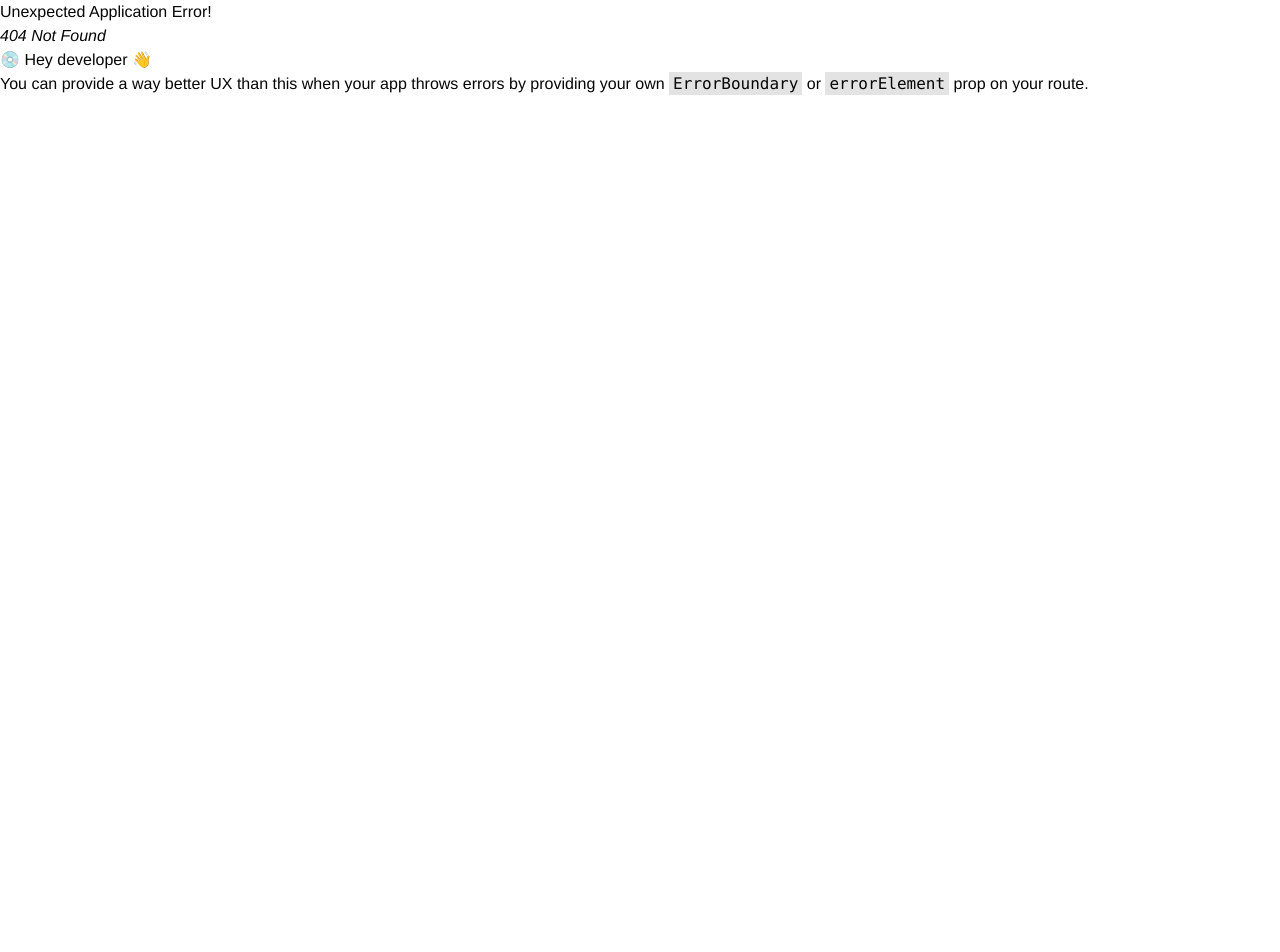
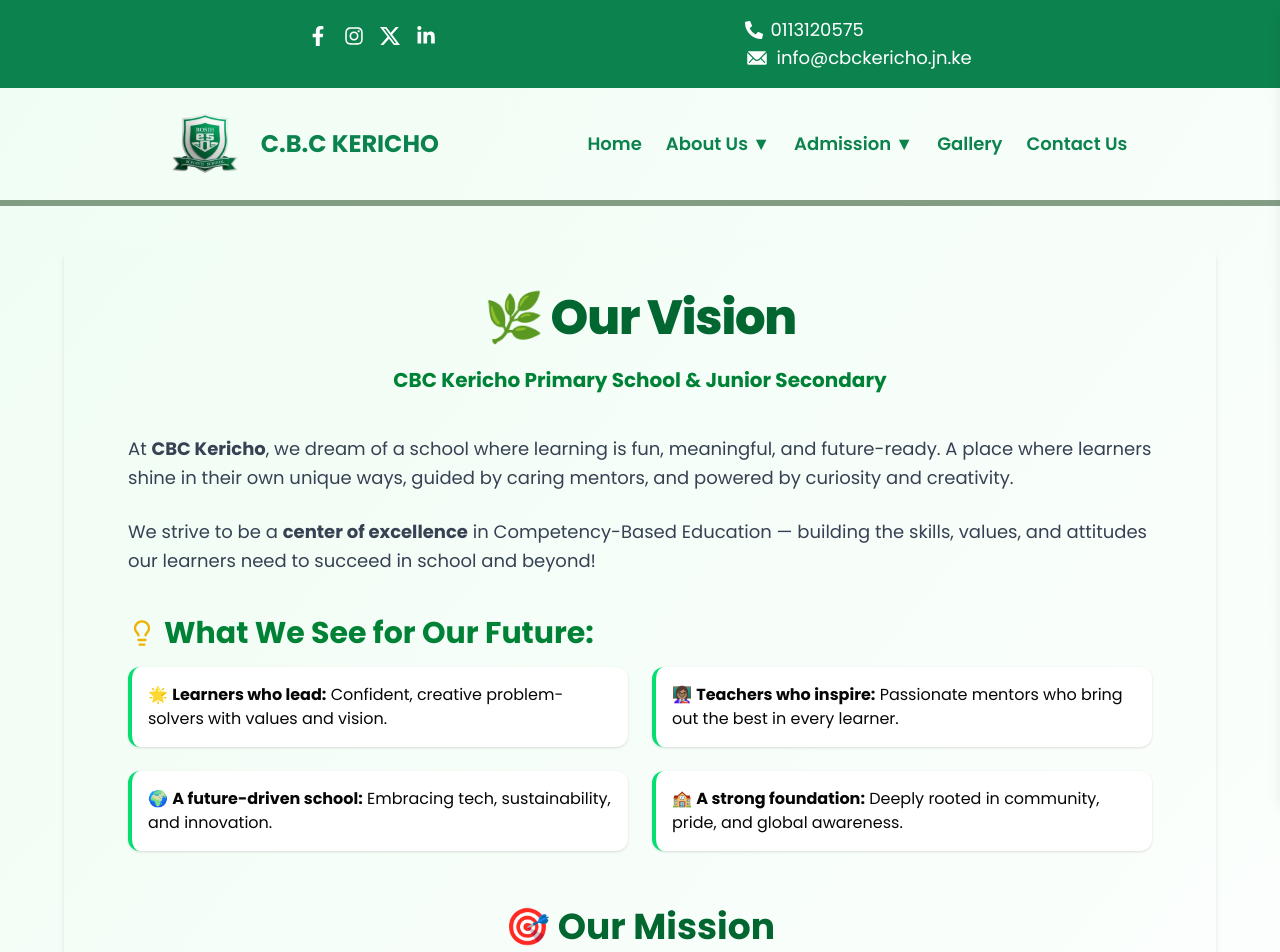
Before and after one commit to cassandra18/Work, a React (Vite) app in the folder frontend/: page /about/vision in a window 1280 px wide. Before the commit this address had no page. Shown: the top 952 px of the page. Before the commit the page ends 800 px from the top, so only its background shows below. Built offline with nearby package versions, Linux system fonts and the light colour scheme.

Commit message:
done changinf the bg color for all pages

```diff
--- a/frontend/package.json
+++ b/frontend/package.json
@@ -12,6 +12,7 @@
   "dependencies": {
     "@tailwindcss/vite": "^4.0.14",
     "framer-motion": "^12.6.2",
+    "lucide-react": "^0.488.0",
     "react": "^19.0.0",
     "react-countup": "^6.5.3",
     "react-dom": "^19.0.0",
--- a/frontend/src/App.tsx
+++ b/frontend/src/App.tsx
@@ -6,12 +6,12 @@ import { Outlet } from 'react-router-dom'
 function App() {
 
   return (
-    <>
+    <div className="bg-gradient-to-br from-green-50 to-white min-h-screen">
       <Navbar />
       <Outlet />
       <Footer />
       <BackToTop/>
-    </>
+    </div>
   )
 }
 
--- a/frontend/src/components/introduction.tsx
+++ b/frontend/src/components/introduction.tsx
@@ -5,7 +5,8 @@ import { Link } from 'react-router-dom';
 
 const Introduction: React.FC = () => {
   return (
-    <div className='md:mt-16 max-w-7xl mx-auto flex justify-between  poppins-light px-4 py-5 md:py-1 md:px-6 bg-gray-50'>
+    <div className='bg-gradient-to-br from-green-50 to-white '>
+    <div className='md:pt-10 max-w-7xl mx-auto flex justify-between  poppins-light px-4 py-5 md:py-1 md:px-6'>
       <div className='flex flex-col-reverse md:flex-row gap-10 xl:gap-24 items-center'>
 
         {/* Motto card */}
@@ -80,6 +81,7 @@ const Introduction: React.FC = () => {
         </motion.div>
       </div>
     </div>
+    </div>
   );
 };
 
--- a/frontend/src/components/ourHistory.tsx
+++ b/frontend/src/components/ourHistory.tsx
@@ -78,13 +78,13 @@ const OurHistory: React.FC = () => {
   const [selectedImage, setSelectedImage] = React.useState<string | null>(null);
 
   return (
-    <div className="bg-gradient-to-br from-white to-green-50  poppins-regular">
+    <div className="  poppins-regular">
       <h2 className="text-2xl md:text-4xl font-bold text-center my-7 md:my-12 text-green-800 ">
         🧭 Our School Journey
       </h2>
 
       {/*Animated timeline  */}
-      <div className="max-w-7xl mx-auto relative border-l-4 border-green-500 pl-6 bg-gradient-to-b from-white to-green-50 rounded-lg shadow-lg p-6">
+      <div className="max-w-7xl mx-auto relative border-l-4 border-green-500 pl-6 rounded-lg shadow-lg p-6">
         {milestones.map((milestone, index) => (
           <motion.div
             key={index}
@@ -139,7 +139,7 @@ const OurHistory: React.FC = () => {
       </div>
 
       {/* Fun facts section */}
-      <div className="bg-gradient-to-br from-green-100 to-white mt-20 py-8 md:py-16 px-4 md:px-6 poppins-regular">
+      <div className="bg-gradient-to-b from-green-100 to-white-50 mt-20 py-8 md:py-16 px-4 md:px-6 poppins-regular">
         <h3 className="text-2xl md:text-4xl font-bold text-center text-green-900 mb-12 drop-shadow-md">
           🌟 Fun Facts About Our School
         </h3>
@@ -177,7 +177,8 @@ const OurHistory: React.FC = () => {
       </div>
 
       {/* Testimonials / Quote Carousel */}
-      <div className="bg-white py-8 md:py-16 px-4 md:px-6 poppins-regular">
+      <div className=" py-8 md:py-16 px-4 md:px-6 poppins-regular bg-gradient-to-b to-[#9dffd37b] from-white"
+      >
         <h3 className="text-2xl md:text-4xl font-bold text-center text-green-800 mb-12 drop-shadow-sm">
           🎤 Voices of Our School
         </h3>
@@ -213,27 +214,6 @@ const OurHistory: React.FC = () => {
         </Swiper>
       </div>
 
-      {/* School tuor video */}
-      <div className="p-7 md:py-16 poppins-regular"
-      style={{
-        background: "linear-gradient(to bottom, white 0%, #9dffd3 40%, #016624 100%)",
-      }}>
-        <h3 className="text-2xl md:text-4xl font-bold text-center text-green-900 mb-8 drop-shadow-md">
-          🎥 Tour Our School
-        </h3>
-
-        <div className="mx-auto max-w-[600px] rounded-xl overflow-hidden shadow-xl hover:shadow-2xl transition-shadow duration-300">
-          <video
-            className="w-full h-auto rounded-lg"
-            controls
-            autoPlay={false}
-            poster="/images/video-thumbnail.png"
-          >
-            <source src="/videos/cbc-kericho.mp4" type="video/mp4" />
-            Your browser does not support the video tag.
-          </video>
-        </div>
-      </div>
     </div>
   );
 };
--- a/frontend/src/components/ourProfile.tsx
+++ b/frontend/src/components/ourProfile.tsx
@@ -83,10 +83,11 @@ const OurProfile: React.FC = () => {
             <span className="font-semibold text-[#0C834E]">
               Competency-Based Learning:
             </span>
-            Our CBC system emphasizes practical application over rote memorization.
-            Students learn through hands-on activities, projects, and critical
-            thinking. We prepare them to not only excel academically but also
-            solve real-world problems, encouraging creativity and innovation.
+            Our CBC system emphasizes practical application over rote
+            memorization. Students learn through hands-on activities, projects,
+            and critical thinking. We prepare them to not only excel
+            academically but also solve real-world problems, encouraging
+            creativity and innovation.
           </motion.p>
 
           <motion.p
@@ -100,9 +101,9 @@ const OurProfile: React.FC = () => {
               A Vibrant Community:
             </span>
             We believe in the power of community. Our students, teachers, and
-            parents are all part of a larger family that works together to foster
-            a culture of collaboration, support, and mutual respect. We celebrate
-            individual strengths and ensure everyone’s voice is heard.
+            parents are all part of a larger family that works together to
+            foster a culture of collaboration, support, and mutual respect. We
+            celebrate individual strengths and ensure everyone’s voice is heard.
           </motion.p>
 
           <motion.p
@@ -117,9 +118,9 @@ const OurProfile: React.FC = () => {
             </span>
             Creativity is at the heart of education at CBC Kericho. Students are
             encouraged to explore their artistic talents through music, drama,
-            arts, and sports. These experiences help nurture their self-expression
-            and foster emotional intelligence, which is as important as academic
-            learning.
+            arts, and sports. These experiences help nurture their
+            self-expression and foster emotional intelligence, which is as
+            important as academic learning.
           </motion.p>
         </div>
       </section>
@@ -144,16 +145,17 @@ const OurProfile: React.FC = () => {
             <br />
             <br />
             Our mission is to empower learners with the knowledge, skills, and
-            values they need to thrive in the 21st century. We foster creativity,
-            critical thinking, collaboration, and strong moral values in a
-            supportive and inclusive environment.
+            values they need to thrive in the 21st century. We foster
+            creativity, critical thinking, collaboration, and strong moral
+            values in a supportive and inclusive environment.
             <br />
             <br />
-            With a team of dedicated, professionally trained teachers and a focus
-            on individualized attention, we ensure that no child is left behind.
-            Our modern facilities, digital learning tools, and active co-curricular
-            programs help develop well-rounded learners who are not only academically
-            strong but also socially and emotionally intelligent.
+            With a team of dedicated, professionally trained teachers and a
+            focus on individualized attention, we ensure that no child is left
+            behind. Our modern facilities, digital learning tools, and active
+            co-curricular programs help develop well-rounded learners who are
+            not only academically strong but also socially and emotionally
+            intelligent.
             <br />
             <br />
             I warmly invite parents and guardians to become part of this amazing
@@ -168,12 +170,8 @@ const OurProfile: React.FC = () => {
       </div>
 
       <section
-  className="mt-20 py-20 px-4"
-  style={{
-    background: "linear-gradient(to bottom, white 0%, #9dffd3 40%, #016624 100%)",
-  }}
->
-
+        className="mt-10 py-20 px-4"
+      >
         <div className="max-w-5xl mx-auto">
           {/* Inspirational Quote */}
           <motion.blockquote
@@ -187,6 +185,25 @@ const OurProfile: React.FC = () => {
           </motion.blockquote>
         </div>
       </section>
+
+      {/* School tuor video */}
+      <div className="p-7 md:py-16 poppins-regular bg-gradient-to-b to-[#9dffd37b] from-white">
+        <h3 className="text-2xl md:text-4xl font-bold text-center text-green-900 mb-8 drop-shadow-md">
+          🎥 Tour Our School
+        </h3>
+
+        <div className="mx-auto max-w-[600px] rounded-xl overflow-hidden shadow-xl hover:shadow-2xl transition-shadow duration-300">
+          <video
+            className="w-full h-auto rounded-lg"
+            controls
+            autoPlay={false}
+            poster="/images/video-thumbnail.png"
+          >
+            <source src="/videos/cbc-kericho.mp4" type="video/mp4" />
+            Your browser does not support the video tag.
+          </video>
+        </div>
+      </div>
     </div>
   );
 };
--- /dev/null
+++ b/frontend/src/components/ourVision.tsx
@@ -0,0 +1,178 @@
+import React, {useRef} from 'react';
+import Tilt from 'react-parallax-tilt';
+import { motion, useInView } from 'framer-motion';
+import { Lightbulb, Users, Globe, Star, HeartHandshake, ShieldCheck, BookOpenCheck } from 'lucide-react';
+
+const fadeIn = (delay = 0) => ({
+    initial: { opacity: 0, y: 20 },
+    animate: { opacity: 1, y: 0 },
+    transition: { delay, duration: 0.6, ease: 'easeOut' }
+});
+
+
+const OurVision: React.FC = () => {
+    const ref = useRef(null);
+    const isInView = useInView(ref, { once: true, margin: "-100px" });
+    const futureRef = useRef(null);
+    const isFutureInView = useInView(futureRef, { once: true, margin: "-100px" });
+
+    const values = [
+        {
+            icon: <BookOpenCheck className="mx-auto mb-2 text-green-600" size={32} />,
+            title: 'Lifelong Learning',
+            desc: 'We spark a passion for learning that lasts a lifetime.'
+        },
+        {
+            icon: <HeartHandshake className="mx-auto mb-2 text-green-600" size={32} />,
+            title: 'Respect & Compassion',
+            desc: 'We treat others with kindness, empathy, and dignity.'
+        },
+        {
+            icon: <ShieldCheck className="mx-auto mb-2 text-green-600" size={32} />,
+            title: 'Integrity',
+            desc: 'We act with honesty, responsibility, and strong moral principles.'
+        },
+        {
+            icon: <Users className="mx-auto mb-2 text-green-600" size={32} />,
+            title: 'Teamwork',
+            desc: 'We believe in unity, collaboration, and shared success.'
+        },
+        {
+            icon: <Globe className="mx-auto mb-2 text-green-600" size={32} />,
+            title: 'Global Awareness',
+            desc: 'We prepare our learners for a connected and changing world.'
+        },
+        {
+            icon: <Star className="mx-auto mb-2 text-green-600" size={32} />,
+            title: 'Excellence',
+            desc: 'We aim high and encourage every learner to do their best.'
+        }
+    ];
+
+    return (
+        <div className='bg-gradient-to-br from-green-50 to-white pt-10'>
+        <div className="relative bg-gradient-to-br from-green-50 to-white py-12 px-6 md:px-16 rounded-xl shadow-md max-w-6xl mx-auto font-sans poppins-regular ">
+
+            {/* Vision */}
+            <motion.h1
+                className="text-3xl md:text-5xl font-extrabold mb-6 text-center text-green-800 tracking-tight"
+                {...fadeIn()}
+            >
+                🌿 Our Vision
+            </motion.h1>
+
+            <motion.p className="md:text-xl text-center mb-10 text-green-700" {...fadeIn(0.1)}>
+                <strong>CBC Kericho Primary School & Junior Secondary</strong>
+            </motion.p>
+
+            <motion.p className="md:text-lg mb-6 text-gray-700 leading-relaxed" {...fadeIn(0.2)}>
+                At <strong>CBC Kericho</strong>, we dream of a school where learning is fun, meaningful, and future-ready. A place where learners shine in their own unique ways, guided by caring mentors, and powered by curiosity and creativity.
+            </motion.p>
+
+            <motion.p className="md:text-lg mb-10 text-gray-700 leading-relaxed" {...fadeIn(0.3)}>
+                We strive to be a <strong>center of excellence</strong> in Competency-Based Education — building the skills, values, and attitudes our learners need to succeed in school and beyond!
+            </motion.p>
+
+            {/* Future Goals */}
+            <div ref={futureRef} className="mb-14">
+  <motion.h2
+    className="text-2xl md:text-3xl font-bold mb-4 text-green-700 flex items-center gap-2"
+    initial={{ opacity: 0, y: 20 }}
+    animate={isFutureInView ? { opacity: 1, y: 0 } : {}}
+    transition={{ duration: 0.6 }}
+  >
+    <Lightbulb className="text-yellow-500 " size={28} />
+    What We See for Our Future:
+  </motion.h2>
+
+  <div className="grid md:grid-cols-2 gap-6">
+    {[
+      {
+        icon: "🌟",
+        title: "Learners who lead:",
+        desc: "Confident, creative problem-solvers with values and vision.",
+      },
+      {
+        icon: "👩🏽‍🏫",
+        title: "Teachers who inspire:",
+        desc: "Passionate mentors who bring out the best in every learner.",
+      },
+      {
+        icon: "🌍",
+        title: "A future-driven school:",
+        desc: "Embracing tech, sustainability, and innovation.",
+      },
+      {
+        icon: "🏫",
+        title: "A strong foundation:",
+        desc: "Deeply rooted in community, pride, and global awareness.",
+      },
+    ].map((item, index) => (
+      <motion.div
+        key={index}
+        className="bg-white shadow rounded-xl p-4 border-l-4 border-green-400"
+        initial={{ opacity: 0, x: -50 }}
+        animate={isFutureInView ? { opacity: 1, x: 0 } : {}}
+        transition={{ duration: 0.6, delay: index * 0.2 }}
+      >
+        {item.icon} <strong>{item.title}</strong> {item.desc}
+      </motion.div>
+    ))}
+  </div>
+</div>
+
+            {/* Mission */}
+            <motion.div className="mb-14" {...fadeIn(0.5)}>
+                <h2 className="text-3xl md:text-4xl font-bold mb-6 text-green-800 text-center">
+                    🎯 Our Mission
+                </h2>
+                <p className="md:text-lg text-gray-700 text-center max-w-3xl mx-auto leading-relaxed">
+                    To nurture confident, creative, and competent learners through a dynamic Competency-Based Curriculum — guided by values, driven by curiosity, and empowered to shape a better tomorrow.
+                </p>
+            </motion.div>
+
+            {/* Core Values */}
+  <motion.div className="mb-10" ref={ref} animate={isInView ? "animate" : "initial"} initial="initial" variants={fadeIn(0.6)}>
+                <h2 className=" text-3xl md:text-4xl font-bold mb-6 text-green-800 text-center">
+                    💚 Our Core Values
+                </h2>
+                <div className="grid md:grid-cols-3 gap-6 text-green-800">
+                    {values.map((value, index) => (
+                        <Tilt
+                            key={index}
+                            glareEnable={true}
+                            glareColor="lightgreen"
+                            glareMaxOpacity={0.2}
+                            tiltMaxAngleX={10}
+                            tiltMaxAngleY={10}
+                            scale={1.02}
+                            transitionSpeed={900}
+                            className="w-full"
+                        >
+                            <motion.div
+                                className="bg-white shadow-md rounded-xl p-6 text-center hover:shadow-xl transition-all duration-300"
+                                whileInView={{ opacity: 1, y: 0 }}
+                                initial={{ opacity: 0, y: 20 }}
+                                transition={{ delay: index * 0.1, duration: 0.6 }}
+                            >
+                                {value.icon}
+                                <h4 className="text-xl font-semibold mb-1">{value.title}</h4>
+                                <p className="text-sm text-gray-600">{value.desc}</p>
+                            </motion.div>
+                        </Tilt>
+                    ))}
+                </div>
+            </motion.div>
+            {/* Closing Quote */}
+            <motion.blockquote
+                className="italic text-center md:text-xl text-green-700 mt-14 border-t pt-6 border-green-200"
+                {...fadeIn(0.7)}
+            >
+                “At CBC Kericho, we don’t just teach for exams – we prepare young minds for life.”
+            </motion.blockquote>
+        </div>
+        </div>
+    );
+}
+
+export default OurVision;
--- a/frontend/src/components/principleSection.tsx
+++ b/frontend/src/components/principleSection.tsx
@@ -3,11 +3,11 @@ import React from 'react';
 
 const PricipleSection: React.FC = () => {
     return (
-        <div className='poppins-regular'>
-            <div className='bg-cover bg-center relative p-4 md:p-10' style={{ backgroundImage: 'url(/images/school-image.jpeg)' }}>
+        <div className='poppins-regular '>
+            <div className='max-w-7xl mx-auto my-20 bg-cover bg-center relative p-4 md:p-10 ' style={{ backgroundImage: 'url(/images/school-image.jpeg)' }}>
 
             {/* overlay */}
-                <div className='bg-[#1f2925] opacity-70 inset-0 absolute'></div>
+                <div className='bg-[#1f2925]  opacity-70 inset-0 absolute'></div>
 
             {/* Content area */}
                 <div className='border border-green-800 mx-2 md:mx-10 mt-10 rounded-md relative z-10 flex flex-col lg:flex-row items-center gap-4'>
@@ -33,7 +33,9 @@ const PricipleSection: React.FC = () => {
 
                 </div>
             </div>
-            <div className="hidden md:block bg-gradient-to-b from-gray-500 to-green-800 h-20"></div>
+            <div className="hidden md:blockh-20"
+            style={{background: "linear-gradient(to bottom, white 0%, #9dffd3 40%, #016624 100%)",
+      }}></div>
         </div>
     )
 }
--- a/frontend/src/main.tsx
+++ b/frontend/src/main.tsx
@@ -7,6 +7,8 @@ import HomePage from './pages/homePage.tsx';
 import About from './pages/about.tsx';
 import OurProfile from './components/ourProfile';
 import OurHistory from './components/ourHistory';
+import OurVision from './components/ourVision.tsx';
+
 
 const router = createBrowserRouter([
   {
@@ -28,6 +30,10 @@ const router = createBrowserRouter([
           {
             path: '/about/history',
             element: <OurHistory/>,
+          },
+          {
+            path: '/about/vision',
+            element: <OurVision/>
           }
         ]
       }
```
Also changed, not shown: 1 other file (tests, documents, lock files or other folders).
